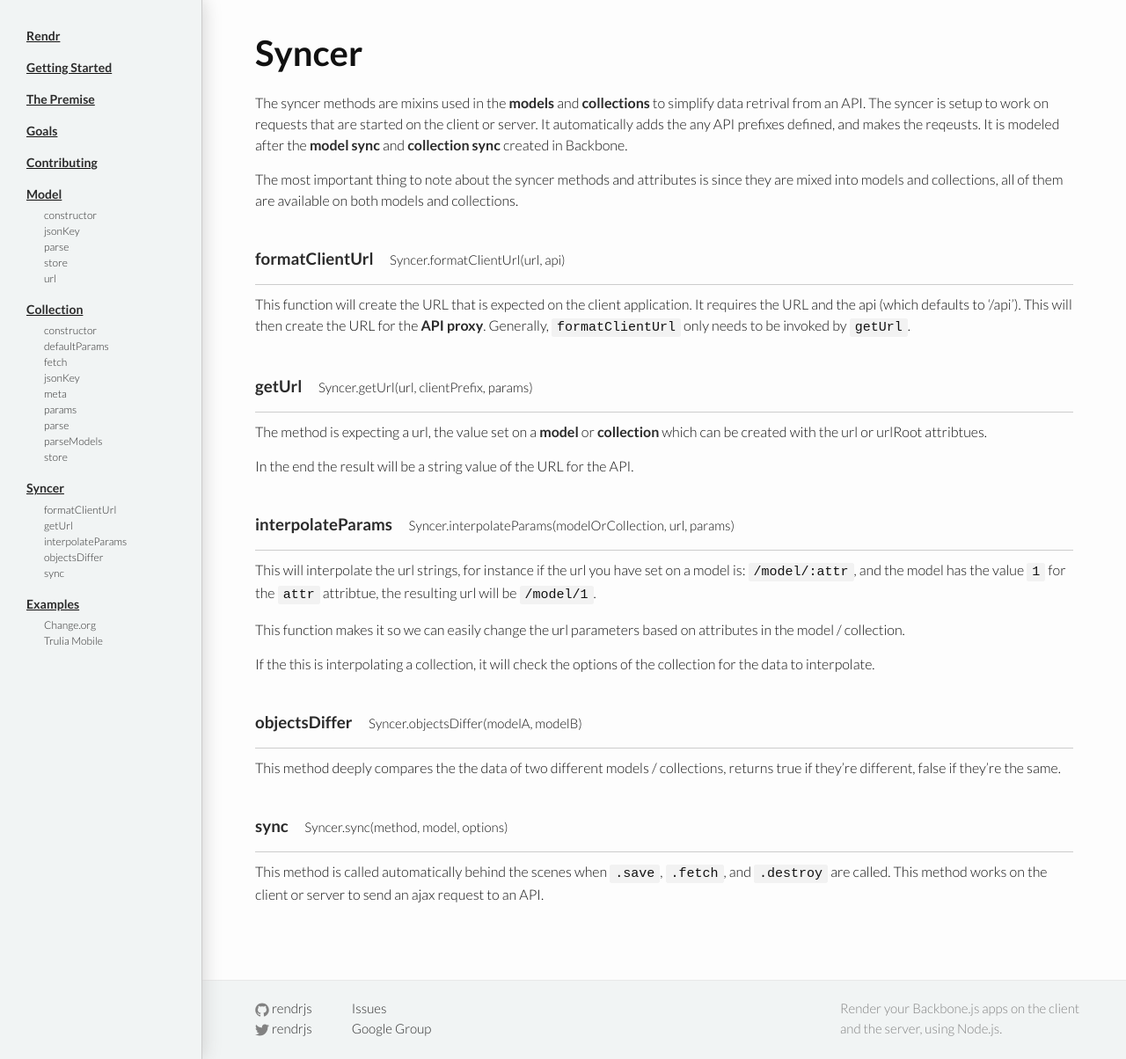
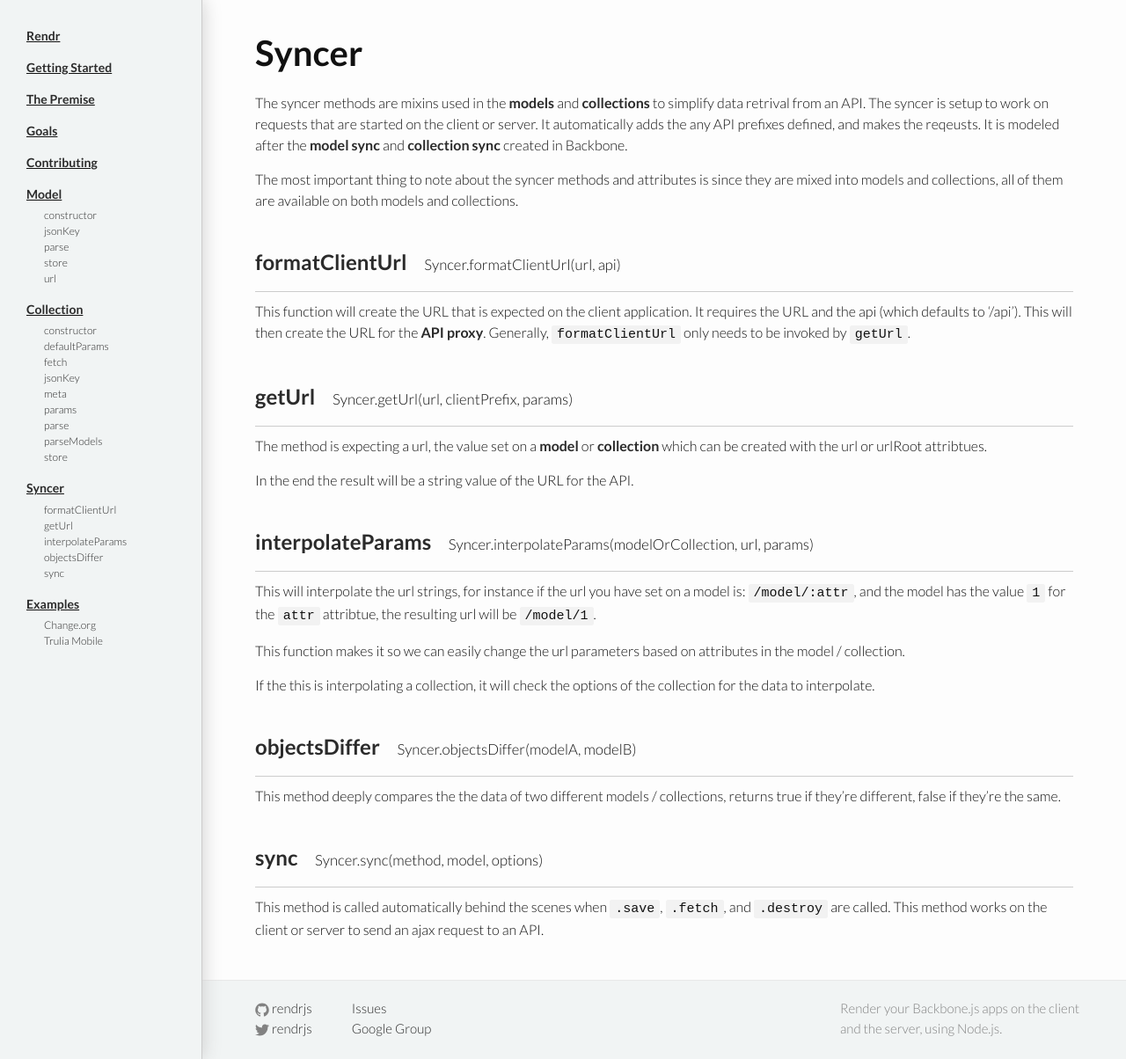
Before and after one commit to rendrjs/rendrjs.github.io, a Jekyll site: the page built from syncer/index.md, in a window 1280 px wide and 1204 px high. Shown: the whole window at 88% size. Built offline with Jekyll 4.4.1, drawn with Linux system fonts in a browser that asks for light colours; Markdown is read by kramdown in place of the engine named in the settings.

Commit message:
changed all h3 headers that should be h2, to h2.

```diff
--- a/_sass/_layout.scss
+++ b/_sass/_layout.scss
@@ -230,13 +230,13 @@
     height: 1px;
   }
 
-  h3 {
+  h2 {
     margin-top: 30px;
     padding-top: 10px;
 
     > span {
       font-weight: 300;
-      font-size: 0.8em;
+      font-size: 0.7em;
       margin-left: 15px;
     }
   }
--- a/syncer/index.md
+++ b/syncer/index.md
@@ -10,10 +10,10 @@ The syncer methods are mixins used in the [**models**](/model) and [**collection
 The most important thing to note about the syncer methods and attributes is since they are mixed into models and collections, all of them are available on both models and collections.
 
 {% for doc in site.syncer %}
-  <h3 id="{{doc.header}}">
+  <h2 id="{{doc.header}}">
     <a href="#{{doc.header}}">{{ doc.header }}</a>
     <span>{{ doc.example }}</span>
-  </h3>
+  </h2>
 
   <hr />
   {{doc.content}}
```
Also changed, not shown: collection/index.md (+2 -2 lines), index.md (+4 -0 lines), model/index.md (+2 -2 lines).
